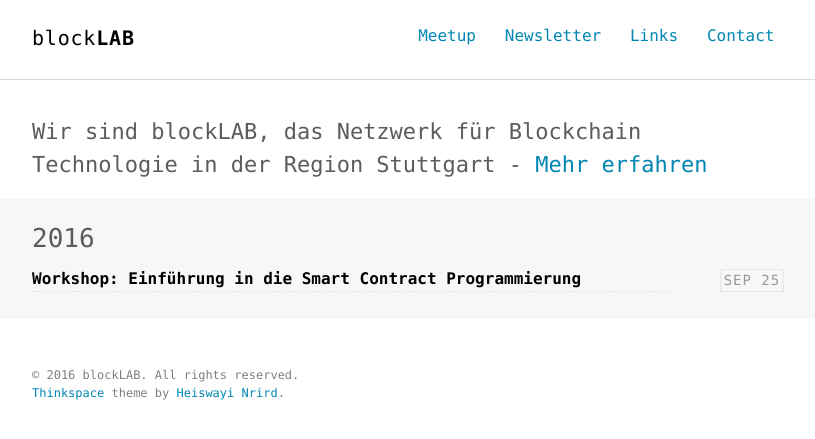
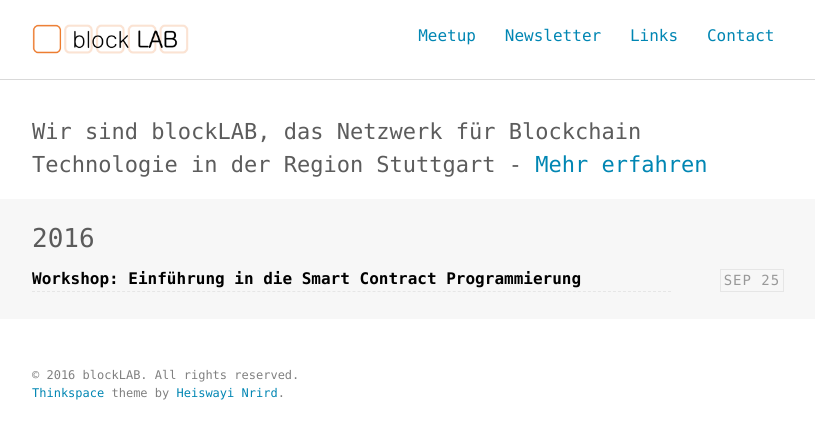
Before and after one commit to blocklab/site, a Jekyll site: the page built from index.html, in a window 1280 px wide. Shown: the top 439 px of the page, without its empty margins (232-1047 px from the left). Built offline with Jekyll 4.4.1, drawn with Linux system fonts in a browser that asks for light colours.

Commit message:
replace brandname with logo in nav

```diff
--- a/_includes/nav.html
+++ b/_includes/nav.html
@@ -1,7 +1,9 @@
 
 <nav class="nav">
   <div class="container">
-    <h1 class="logo"><a href="{{ '/' | prepend: site.baseurl }}">{{ site.title }}<span>{{ site.title2 }}</span></a></h1>
+    <a class="logo" href="{{ '/' | prepend: site.baseurl }}">
+      <img src="/assets/images/logo.svg" height="30" alt="{{ site.title }}{{ site.title2 }}"/>
+    </a>
     <ul class="navbar">
       <li><a href="{{ '/meetup' | prepend: site.baseurl }}">Meetup</a></li>
       <li><a href="{{ '/newsletter' | prepend: site.baseurl }}">Newsletter</a></li>
```
